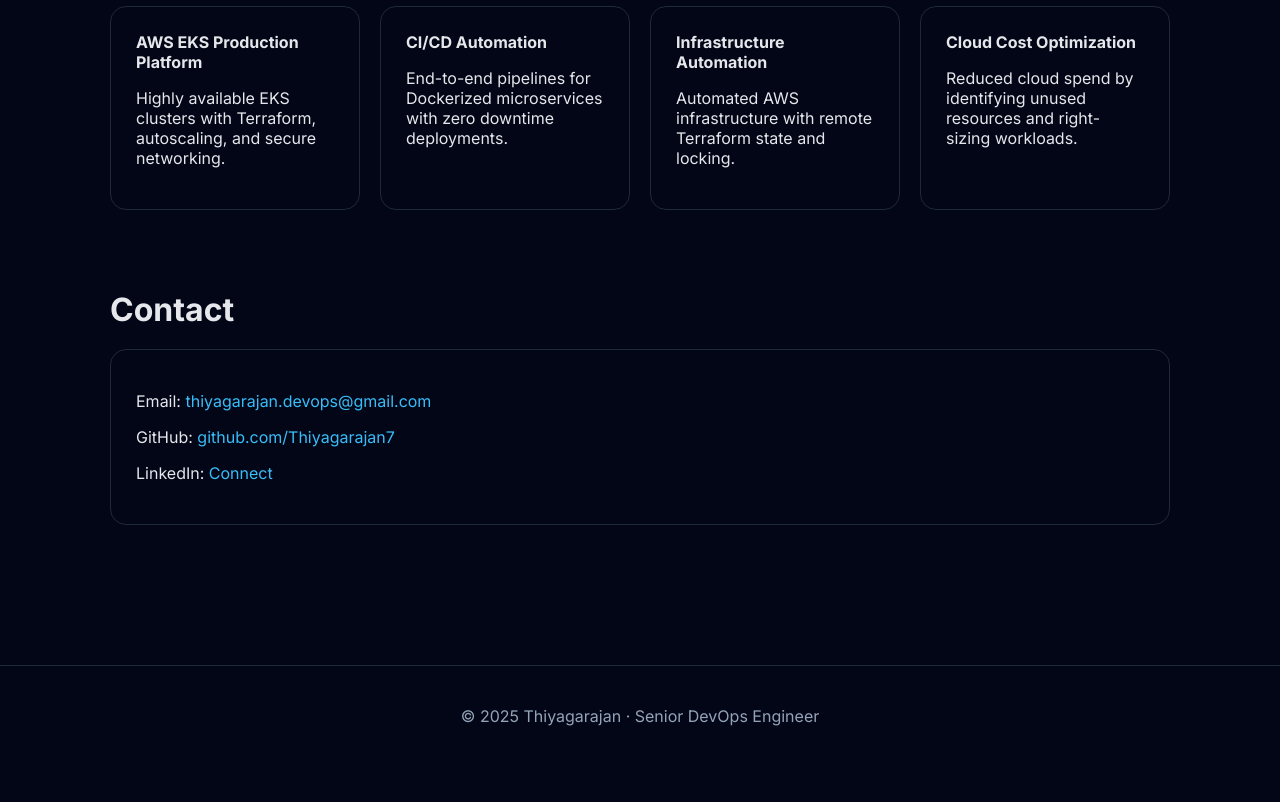
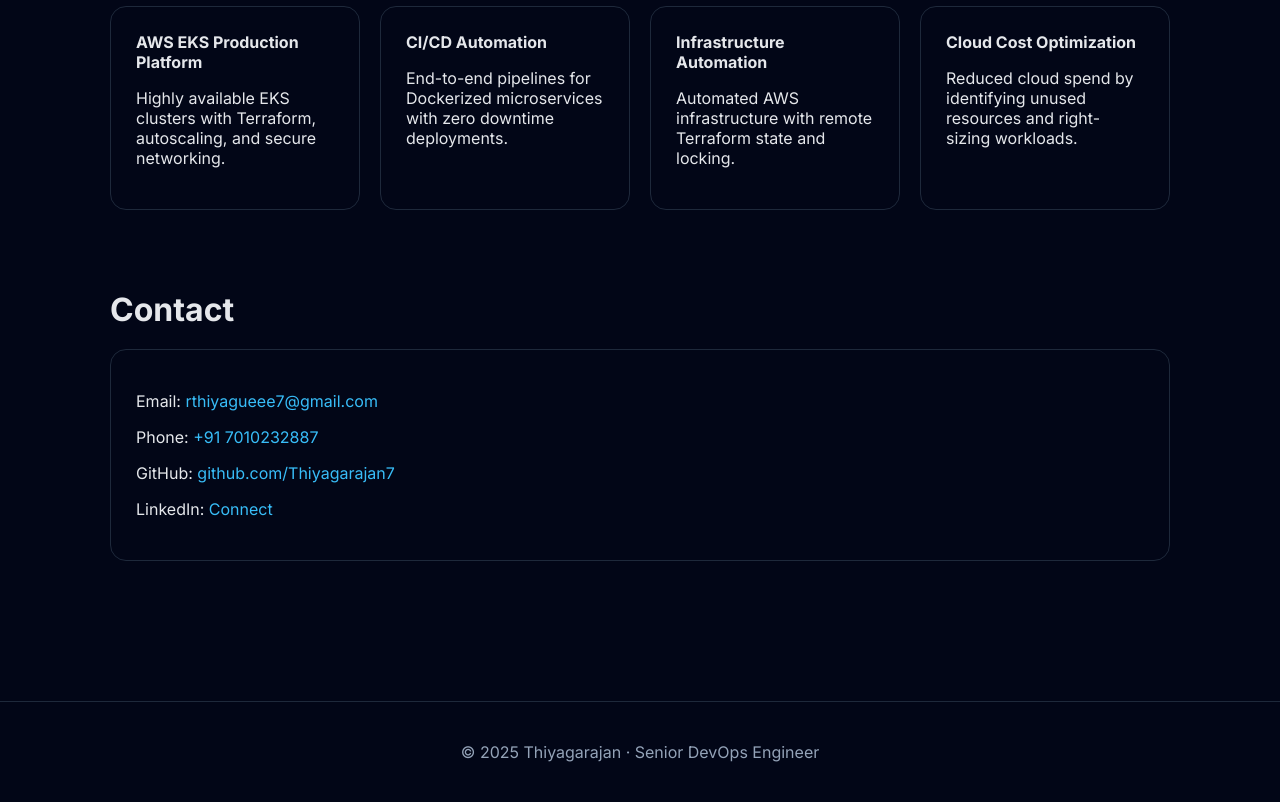
Before and after one commit to Thiyagarajan7/thiyagarajan7.github.io, a plain HTML site: page index.html in a window 1280 px wide. Shown: the part 1415-2217 px from the top of the page. Before the commit the page ends 2181 px from the top, so only its background shows below. Drawn offline with Linux system fonts and the light colour scheme.

Commit message:
Update contact information in index.html

```diff
--- a/index.html
+++ b/index.html
@@ -150,7 +150,8 @@
   <section>
     <h3>Contact</h3>
     <div class="card">
-      <p>Email: <a href="mailto:thiyagarajan.devops@gmail.com">thiyagarajan.devops@gmail.com</a></p>
+      <p>Email: <a href="mailto:rthiyagueee7@gmail.com">rthiyagueee7@gmail.com</a></p>
+      <p>Phone: <a href="Phone:+917010232887">+91 7010232887</a></p>
       <p>GitHub: <a href="https://github.com/Thiyagarajan7" target="_blank">github.com/Thiyagarajan7</a></p>
       <p>LinkedIn: <a href="https://www.linkedin.com/in/thiyagarajan-ramakrishnan787/" target="_blank">Connect</a></p>
     </div>
```
